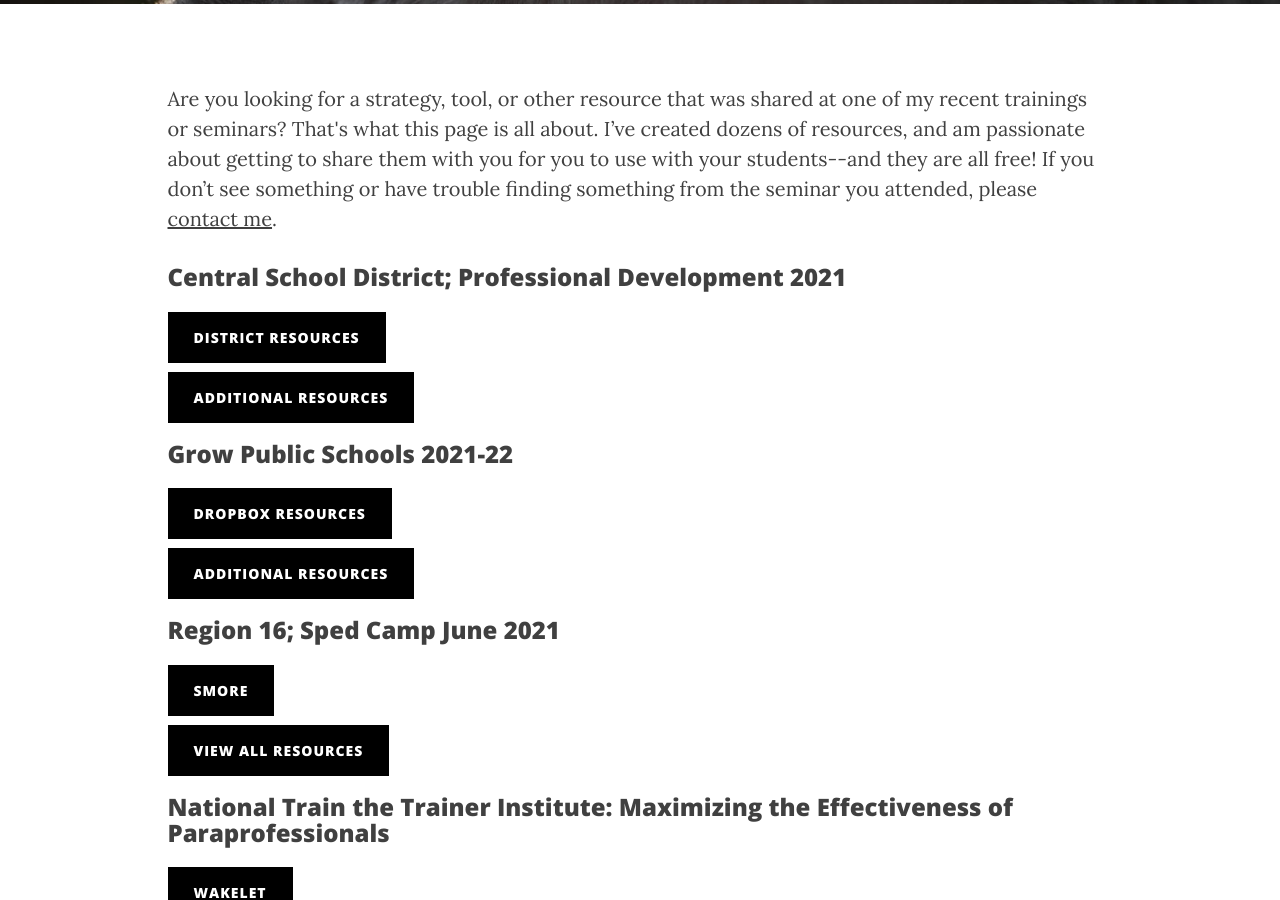
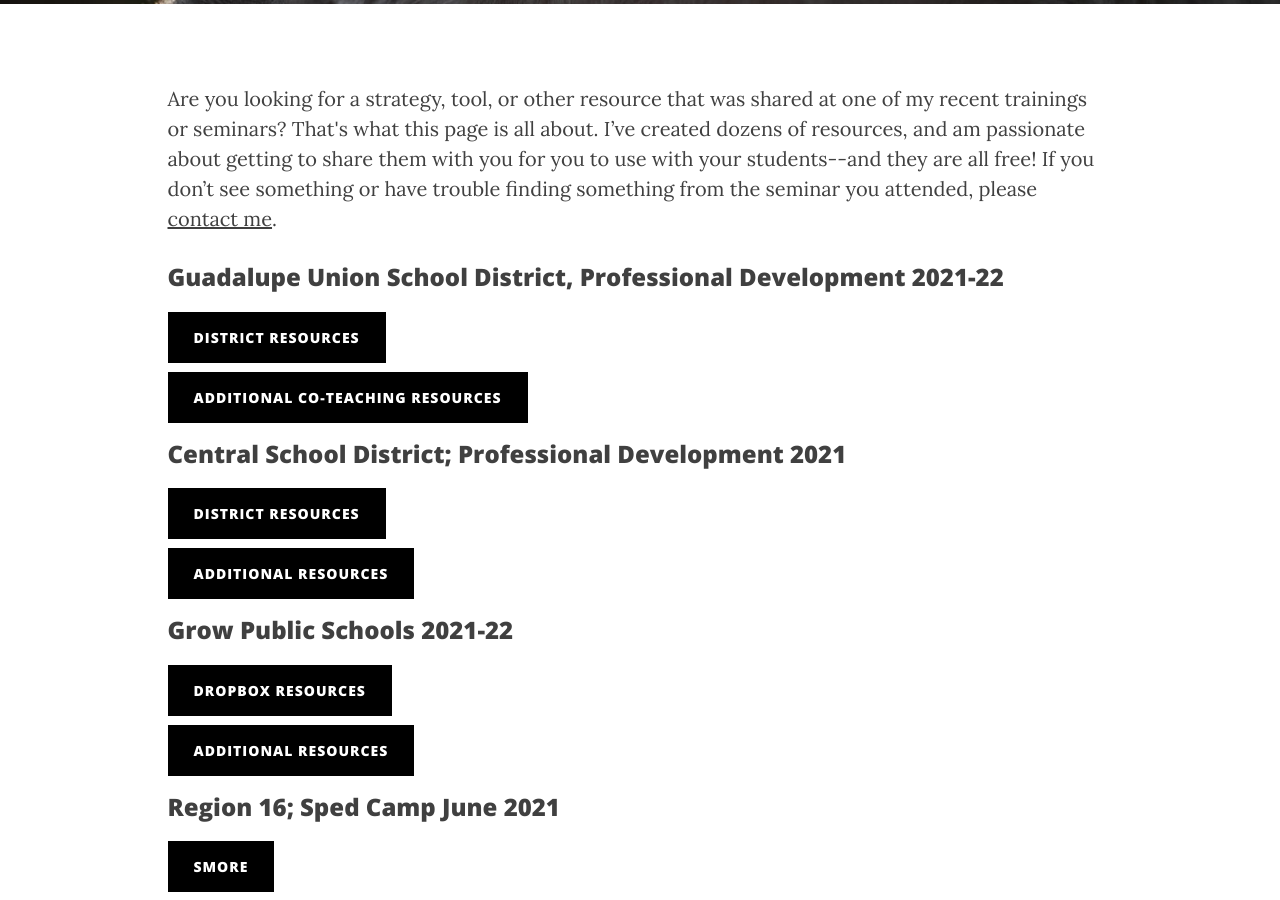
Before and after one commit to iamweswilson/clearlycat, a Jekyll site: the page built from resources.html, in a window 1280 px wide and 900 px high, scrolled down 444 px. Built offline with Jekyll 4.4.1, drawn with Linux system fonts in a browser that asks for light colours; nearby versions of some CDN libraries; comment, search, counter and statistics services are not loaded.

Commit message:
Resources - "Guadalupe Union School District, Professional Development 2021-22"

```diff
--- a/resources.html
+++ b/resources.html
@@ -25,6 +25,17 @@ permalink: /training-resources/
                 <p>
                     Are you looking for a strategy, tool, or other resource that was shared at one of my  recent trainings or seminars? That's what this page is all about.  I’ve created dozens of resources, and am passionate about getting to share them with you for you to use with your students--and they are all free!  If you don’t see something or have trouble finding something from the seminar you attended, please <a href="/contact/">contact me</a>.
                 </p>
+                <h3>Guadalupe Union School District, Professional Development 2021-22</h3>
+                <p>
+                    <a href="//drive.google.com/drive/folders/1q0ZLKQBHAT95LCHfgNydZTEtfOe2DfIj?usp=sharing" class="resource-btn" target="_blank">
+                        District Resources
+                    </a>
+                </p>
+                <p>
+                    <a href="https://drive.google.com/drive/folders/0B6LJvCVcyOwfY250UTM5X3FJTms?resourcekey=0-rQ_vlIT6ljargrgnpgdQ1A&usp=sharing" class="resource-btn" target="_blank">
+                        Additional Co-Teaching Resources
+                    </a>
+                </p>
                 <h3>Central School District; Professional Development 2021</h3>
                 <p>
                     <a href="//drive.google.com/drive/folders/1_xrEttNc-AZzzB8Mb0Gr5f9B9xiza2Q6?usp=sharing" class="resource-btn" target="_blank">
@@ -32,7 +43,7 @@ permalink: /training-resources/
                     </a>
                 </p>
                 <p>
-                    <a href="//drive.google.com/drive/folders/0B6LJvCVcyOwfY250UTM5X3FJTms?resourcekey=0-rQ_vlIT6ljargrgnpgdQ1A&usp=sharingg" class="resource-btn" target="_blank">
+                    <a href="//drive.google.com/drive/folders/0B6LJvCVcyOwfY250UTM5X3FJTms?resourcekey=0-rQ_vlIT6ljargrgnpgdQ1A&usp=sharing" class="resource-btn" target="_blank">
                         Additional Resources
                     </a>
                 </p>
```
